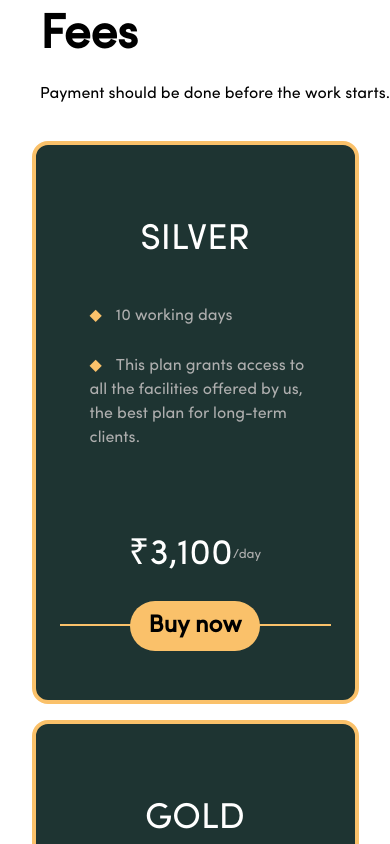
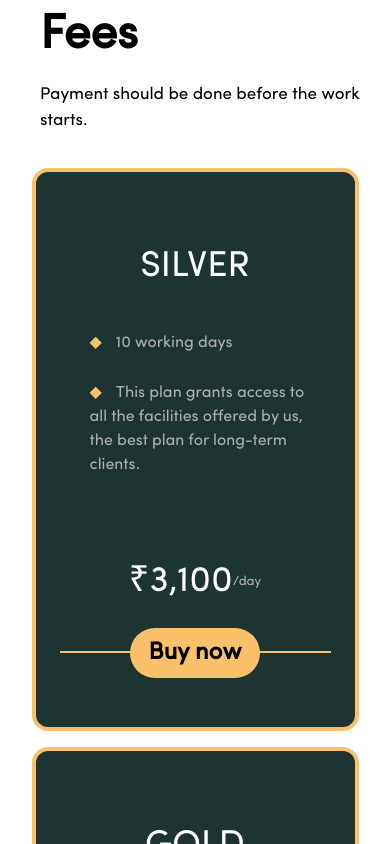
Before and after one commit to Ecell-NITS/Currenci, a Next.js app: page /pricing in a window 390 px wide. Shown: the top 844 px of the page. Built offline with nearby package versions, Linux system fonts and the light colour scheme.

Commit message:
Update padding

```diff
--- a/src/app/components/Pricecard.jsx
+++ b/src/app/components/Pricecard.jsx
@@ -29,12 +29,13 @@ const Pricecard = () => {
         <h1 className="text-[48px] mb-[10px] font-bold md:text-[40px] lg:text-[48px]">
           Fees
         </h1>
-        <p className="text-[16px] font-light md:text-[20px] lg:text-[24px]">
+        <p className="text-[17px] font-light md:text-[20px] lg:text-[24px]">
           Payment should be done before the work starts. <br />
         </p>
       </div>
       <div>
-        <div className="flex flex-wrap justify-center gap-4">
+     <div className="flex flex-wrap justify-center gap-4 pl-2.5 pr-2.5">
+
           {slides.map((slide) => (
             <div
               key={slide.tier}
```
